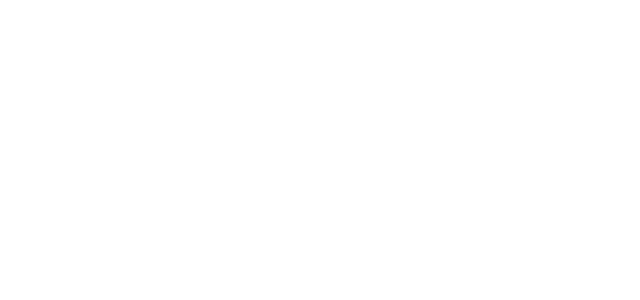
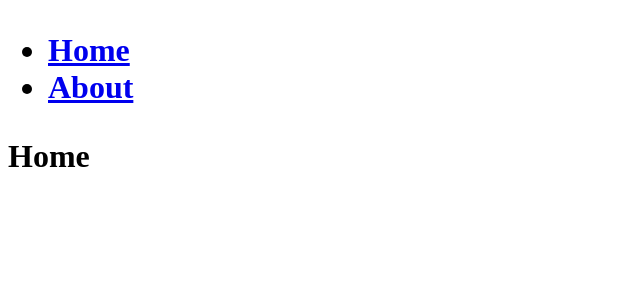
Before and after one commit to SiHyung-Lee/react-router, a React (Create React App) app: page / in a window 1280 px wide. Shown: the top 300 px of the page, without its empty margins (0-640 px from the left). Built offline with nearby package versions, Linux system fonts and the light colour scheme.

Commit message:
set router

```diff
--- a/package.json
+++ b/package.json
@@ -10,8 +10,10 @@
     "@types/node": "^16.18.46",
     "@types/react": "^18.2.21",
     "@types/react-dom": "^18.2.7",
+    "prettier": "^3.0.2",
     "react": "^18.2.0",
     "react-dom": "^18.2.0",
+    "react-router-dom": "^6.15.0",
     "react-scripts": "5.0.1",
     "typescript": "^4.9.5",
     "web-vitals": "^2.1.4"
--- a/src/App.tsx
+++ b/src/App.tsx
@@ -1,8 +1,10 @@
-import React from 'react';
+import React from "react";
+import Router from "./Router";
 
 function App() {
   return (
-    <div className="App">
+    <div>
+      <Router />
     </div>
   );
 }
--- /dev/null
+++ b/src/Router.tsx
@@ -0,0 +1,18 @@
+import { BrowserRouter, Routes, Route } from "react-router-dom";
+import Header from "./components/Header";
+import Home from "./screens/Home";
+import About from "./screens/About";
+
+function Router() {
+  return (
+    <BrowserRouter>
+      <Header />
+      <Routes>
+        <Route path="/" element={<Home />} />
+        <Route path="/about" element={<About />} />
+      </Routes>
+    </BrowserRouter>
+  );
+}
+
+export default Router;
--- /dev/null
+++ b/src/components/Header.tsx
@@ -0,0 +1,18 @@
+import { Link } from "react-router-dom";
+
+function Header() {
+  return (
+    <h1>
+      <ul>
+        <li>
+          <Link to={"/"}>Home</Link>
+        </li>
+        <li>
+          <Link to={"/about"}>About</Link>
+        </li>
+      </ul>
+    </h1>
+  );
+}
+
+export default Header;
```
Also changed, not shown: src/index.tsx (+5 -5 lines), 1 other file (tests, documents, lock files or other folders).
